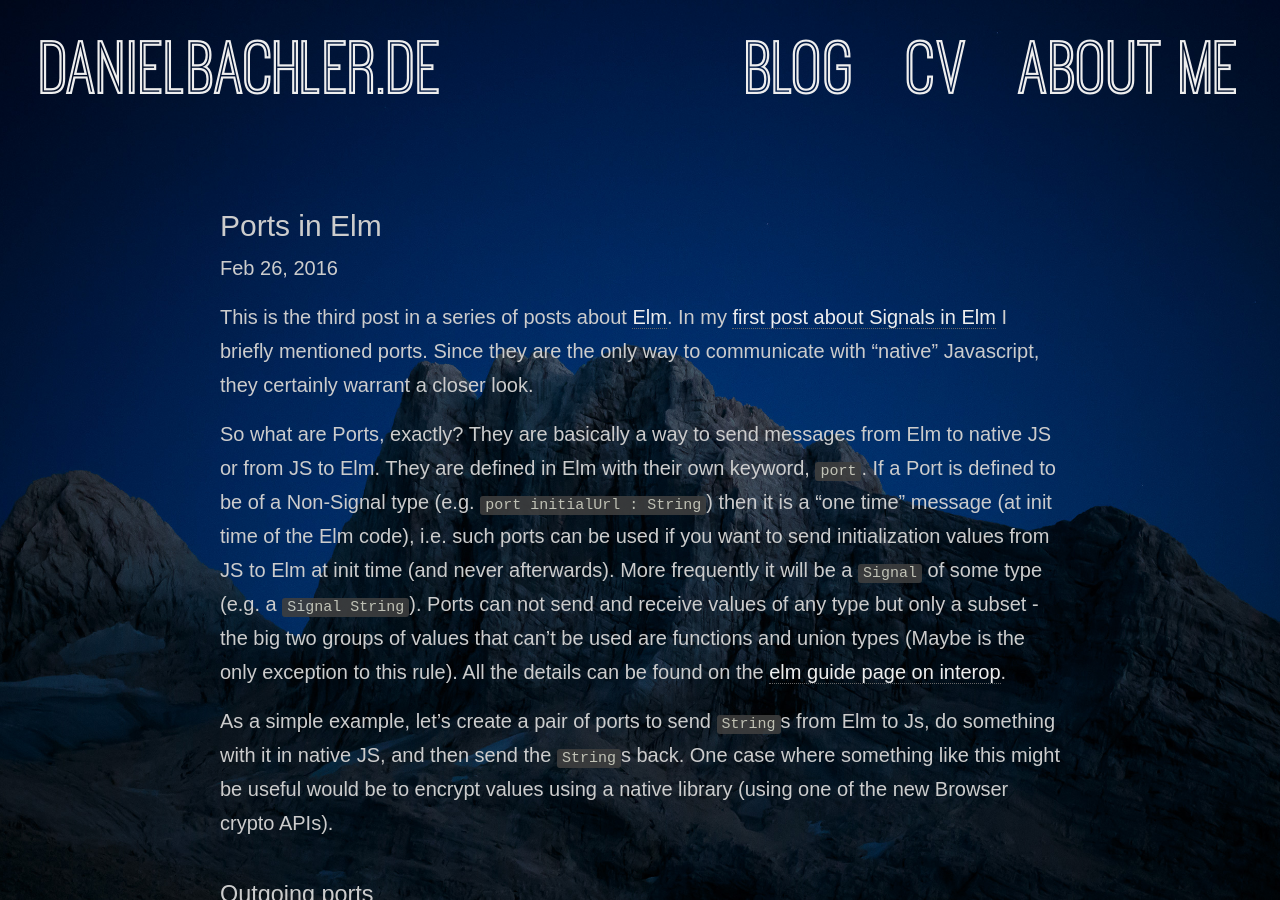
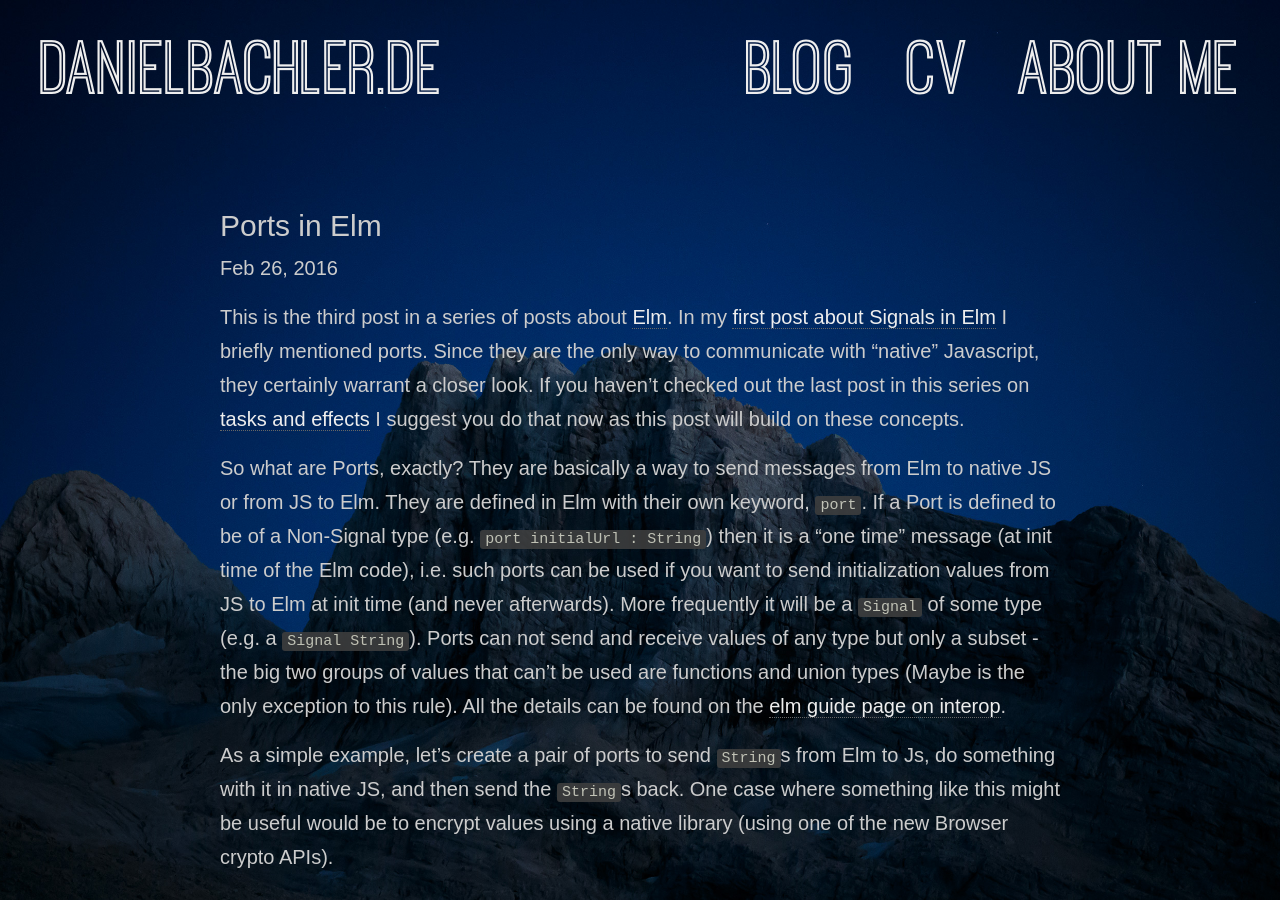
Before and after one commit to danyx23/danyx23.github.io, a Jekyll site: the page built from _posts/2016-02-26-ports-in-elm.md, in a window 1280 px wide and 900 px high. Built offline with Jekyll 4.4.1, drawn with Linux system fonts in a browser that asks for light colours; some of the changed text lies outside the part shown.

Commit message:
More finetuning

````diff
--- a/_posts/2016-02-26-ports-in-elm.md
+++ b/_posts/2016-02-26-ports-in-elm.md
@@ -2,7 +2,7 @@
 layout: post
 title: Ports in Elm
 ---
-This is the third post in a series of posts about [Elm](http://elm-lang.org/). In my [first post about Signals in Elm]({% post_url 2016-02-12-signals-in-elm %}) I briefly mentioned ports. Since they are the only way to communicate with "native" Javascript, they certainly warrant a closer look.
+This is the third post in a series of posts about [Elm](http://elm-lang.org/). In my [first post about Signals in Elm]({% post_url 2016-02-12-signals-in-elm %}) I briefly mentioned ports. Since they are the only way to communicate with "native" Javascript, they certainly warrant a closer look. If you haven't checked out the last post in this series on [tasks and effects]({% post_url 2016-02-19-tasks-and-effects-in-elm %}) I suggest you do that now as this post will build on these concepts.
 
 So what are Ports, exactly? They are basically a way to send messages from Elm to native JS or from JS to Elm. They are defined in Elm with their own keyword, `port`. If a Port is defined to be of a Non-Signal type (e.g. `port initialUrl : String`) then it is a "one time" message (at init time of the Elm code), i.e. such ports can be used if you want to send initialization values from JS to Elm at init time (and never afterwards). More frequently it will be a `Signal` of some type (e.g. a `Signal String`). Ports can not send and receive values of any type but only a subset - the big two groups of values that can't be used are functions and union types (Maybe is the only exception to this rule). All the details can be found on the [elm guide page on interop](http://elm-lang.org/guide/interop).
 
@@ -87,6 +87,22 @@
 
 (Note that instead of first converting to `Effects ()` and then mapping that I could also have mapped the `Task x ()` to `Task x Action` and then converted the Task to Effects). This may still seem a bit weird but it may help to realize that in this particular case of sending a message to a mailbox we are explicitly not interested in an actual `Action` value. We are only interested in performing the side effect of sending the message and it will not have a reasonable "payload" that should be routed through update. But because of how `Effects` are typed in `StartApp`, we do need to have an `Effects Action` in the end and so we introduce a `Noop` value that explicitly does nothing when it is processed in `update`.
 
+At this point it is important to remember that StartApp.start returns a record that contains a tasks field and this has to be wired to an outgoing port - if you don't do this, the Tasks you create via Effects will never be executed by the runtime:
+
+```haskell
+app =
+  StartApp.start
+    { init = init
+    , update = update
+    , view = view
+    , inputs = []
+    }
+
+port tasks : Signal (Task.Task Never ())
+port tasks =
+  app.tasks
+```
+
 Ok great, this is the outgoing part of the ports - how about handling stuff that comes into our Elm program?
 
 ### Incoming Ports
````
